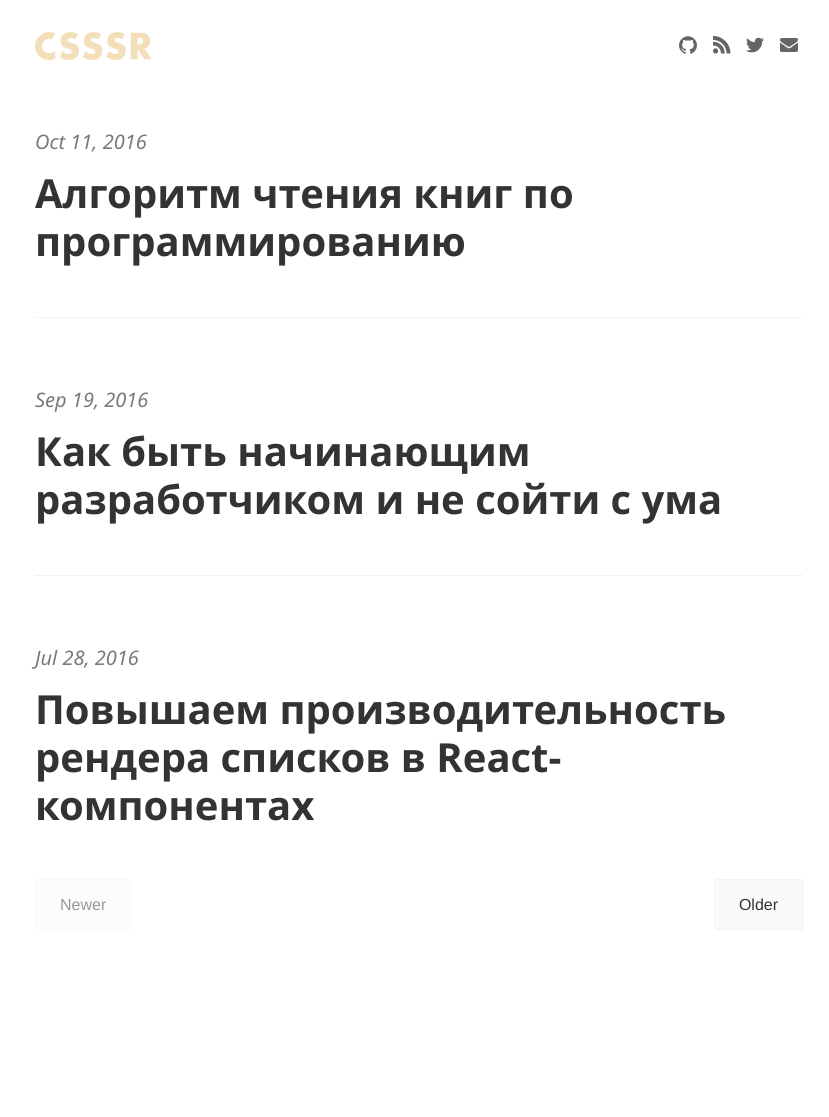
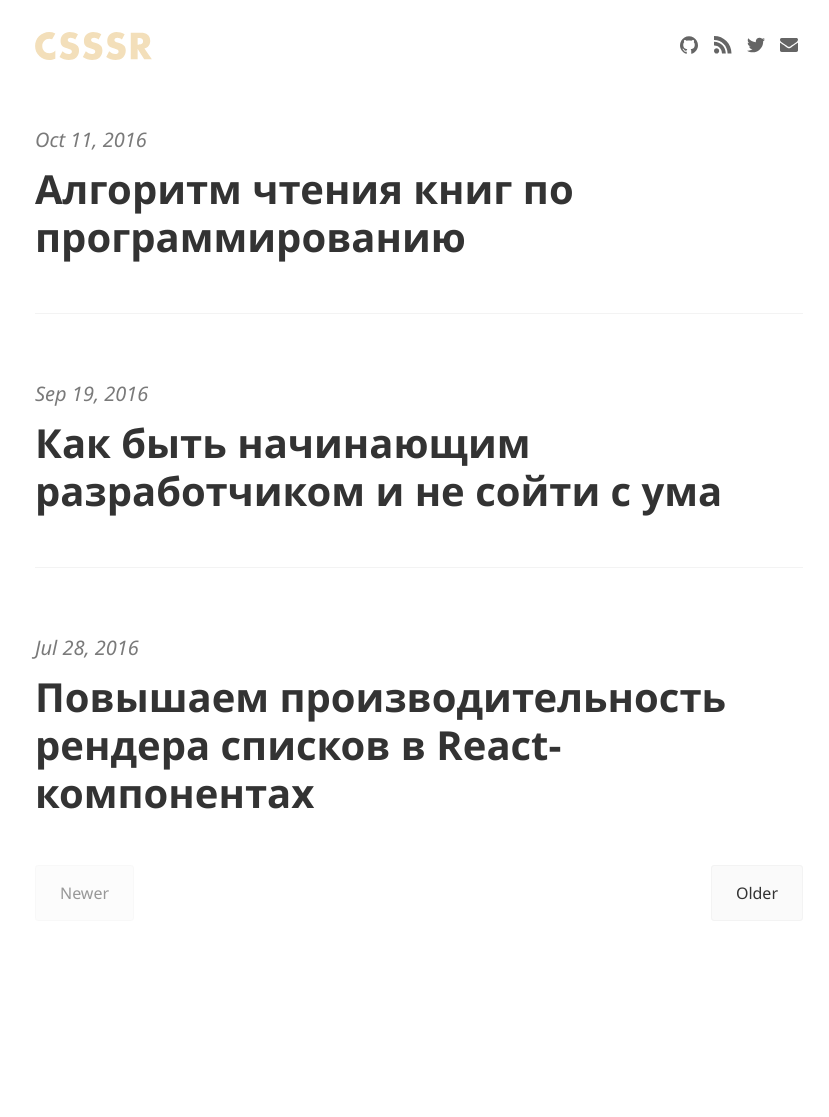
Before and after one commit to vislogurov/csssr.github.io, a Jekyll site: the page built from index.html, in a window 1280 px wide. Shown: the whole page, without its empty margins (221-1050 px from the left). Built offline with Jekyll 4.4.1, drawn with Linux system fonts in a browser that asks for light colours; the list of posts is cut into pages by our own code.

Commit message:
fix(styles): change blog styles

```diff
--- a/_sass/_basscss.scss
+++ b/_sass/_basscss.scss
@@ -28,7 +28,7 @@
 }
 
 body {
-  font-family: 'Helvetica Neue', Helvetica, sans-serif;
+  font-family: 'Proxima Nova Regular', 'Segoe UI', Roboto, 'Droid Sans', 'Helvetica Neue', Arial, sans-serif;
   line-height: 1.5rem;
   font-weight: 400;
 }
--- a/_sass/_main.scss
+++ b/_sass/_main.scss
@@ -14,7 +14,7 @@
 */
 
 body {
-  font-family: 'Helvetica Neue', Helvetica, sans-serif;
+  font-family: 'Proxima Nova Regular', 'Segoe UI', Roboto, 'Droid Sans', 'Helvetica Neue', Arial, sans-serif;
 }
 
 html, body {
@@ -148,10 +148,6 @@
   margin: 0;
 }
 
-.post {
-  font-family: 'Proxima Nova Regular', 'Segoe UI', Roboto, 'Droid Sans', 'Helvetica Neue', Arial, sans-serif;
-}
-
 .posts .post {
   margin-bottom: 0.75em;
   padding-bottom: .375em;
@@ -162,6 +158,10 @@
   border-bottom: none;
   margin-bottom: .375em;
   padding-bottom: 0;
+}
+
+.post-link {
+  display: block;
 }
 
 .post-link .post-title {
@@ -186,7 +186,6 @@
 .pagination,
 .button {
   font-size: 1rem;
-  font-family: 'Helvetica Neue', Helvetica, sans-serif;
   font-weight: 300;
   text-align: center;
 }
@@ -249,7 +248,6 @@
 }
 
 form {
-  font-family: 'Helvetica Neue', Helvetica, sans-serif;
   font-weight: 300;
   font-size: 1rem;
 }
@@ -259,8 +257,7 @@
 }
 
 p {
-  font-weight: 300;
-  line-height: 1.5;
+  line-height: 1.6;
   color: #333;
 }
 
@@ -332,7 +329,6 @@
 .h5,
 h6,
 .h6 {
-  font-family: 'Proxima Nova Regular', 'Segoe UI', Roboto, 'Droid Sans', 'Helvetica Neue', Arial, sans-serif;
   font-weight: 900;
   line-height: 1.2;
   margin: 1em 0 0.5em;
@@ -361,6 +357,7 @@
     background-size: cover;
     @extend %logo
 }
+
 @media screen and (min-width: 48em) {
   .site-header .site-title {
     float: left;
@@ -393,11 +390,8 @@
     font-size: 1.150rem;
   }
 
-  .p,
-  p,
   li {
-    font-size: 1.4rem;
-    line-height: 1.8;
+    margin-bottom: 5px;
   }
 
   .small {
--- /dev/null
+++ b/_sass/_not-found.scss
@@ -0,0 +1,17 @@
+@charset "UTF-8";
+
+.not-found {
+	.shrug {
+		font-size: 80px;
+		font-family: Arial, sans-serif;;
+	}
+
+	.info {
+		font-size: 1.5rem;
+	}
+
+	h1 {
+		font-size: 1.125rem;
+		font-weight: normal
+	}
+}
--- a/css/main.scss
+++ b/css/main.scss
@@ -7,4 +7,5 @@
 @import "icon";
 @import "basscss";
 @import "main";
+@import "not-found";
 @import "solarized-dark";
```
Also changed, not shown: 404.md (+10 -4 lines).
